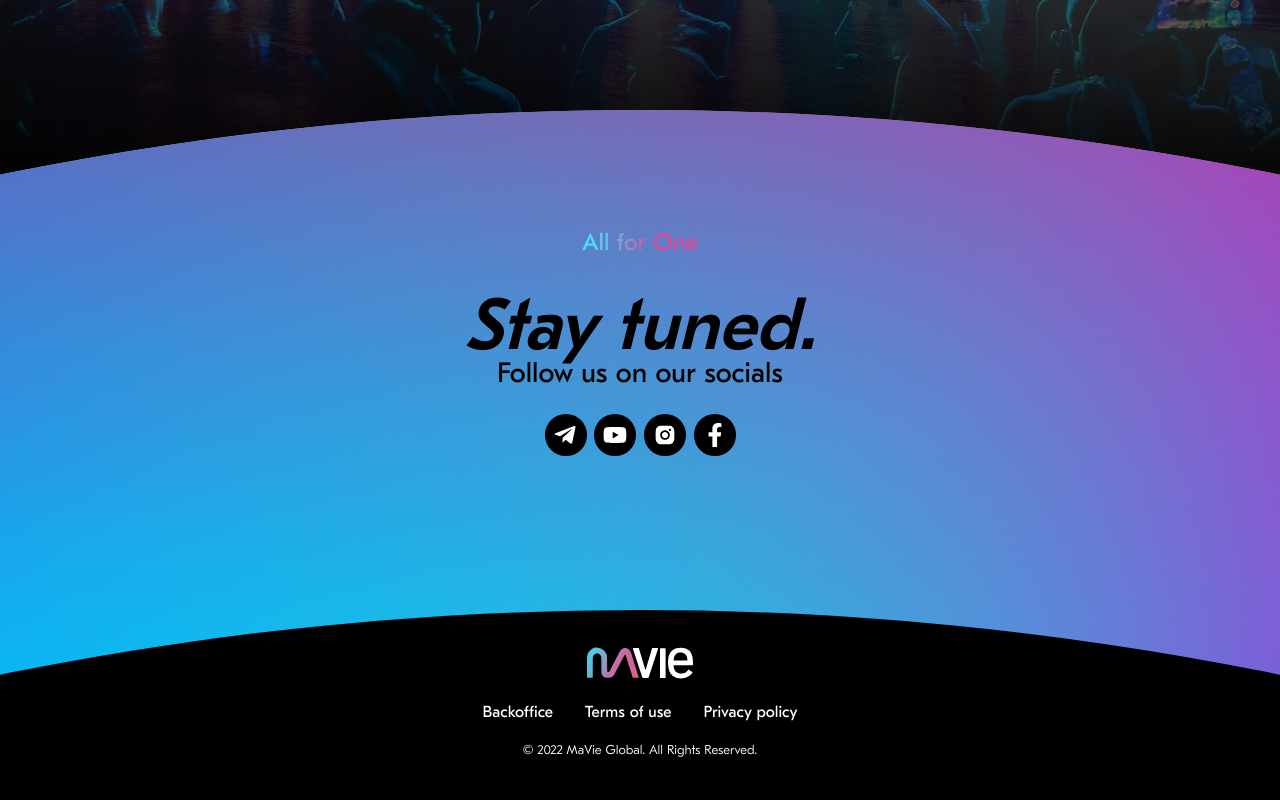
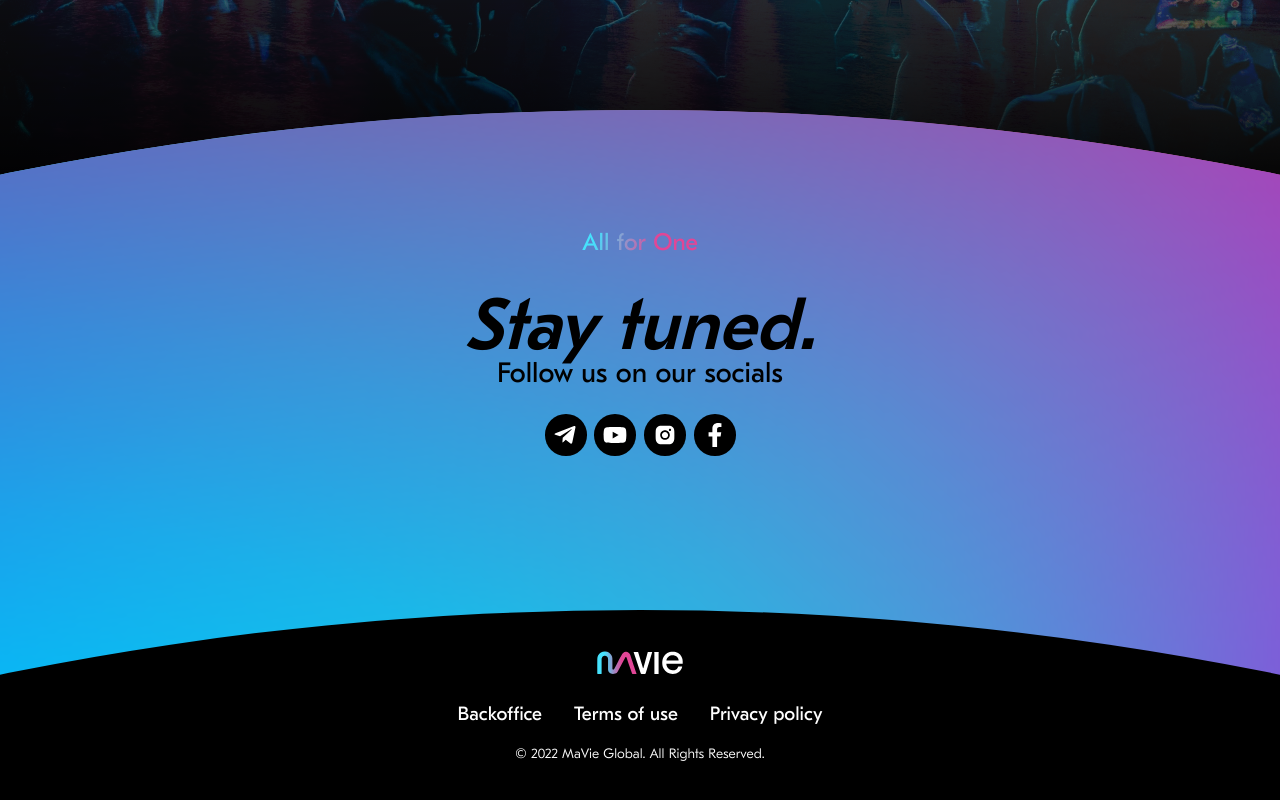
Before and after one commit to Innovatio-dev/mavie-global, a Next.js app: page / in a window 1280 px wide. Shown: the part 8452-9252 px from the top of the page. Built offline with nearby package versions, Linux system fonts and the light colour scheme.

Commit message:
fix: Logo resizing based on design

```diff
--- a/src/components/sections/BigCounter/styles.module.sass
+++ b/src/components/sections/BigCounter/styles.module.sass
@@ -139,7 +139,7 @@
             width: 6.27rem
             height: 2.6rem
             @media (min-width: 768px)
-                width: 6.6rem
+                width: 5.34rem
 
         .disclaimer
             display: flex
@@ -147,7 +147,7 @@
             font-size: 0.75rem
             @media (min-width: 768px)
                 gap: 2rem
-                font-size: 1rem
+                font-size: 1.2rem
             a
                 color: #fff
                 text-align: center
@@ -157,7 +157,7 @@
         .copyright
             display: none
             font-family: var(--font-eesti)
-            font-size: 0.8rem
+            font-size: 0.85rem
             font-weight: 300
             @media (min-width: 768px)
                 display: block
```
Also changed, not shown: public/assets/svg/logo.svg.
